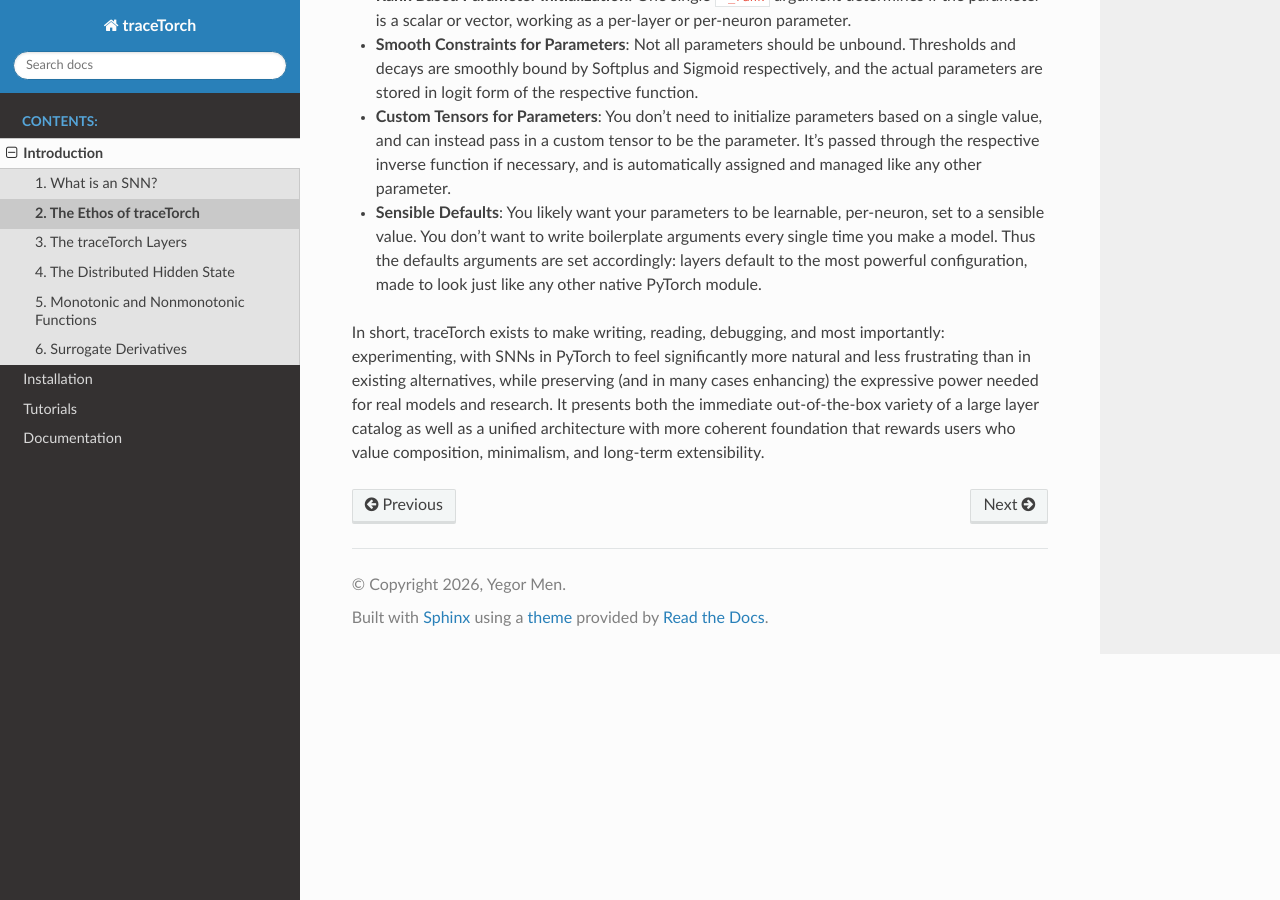
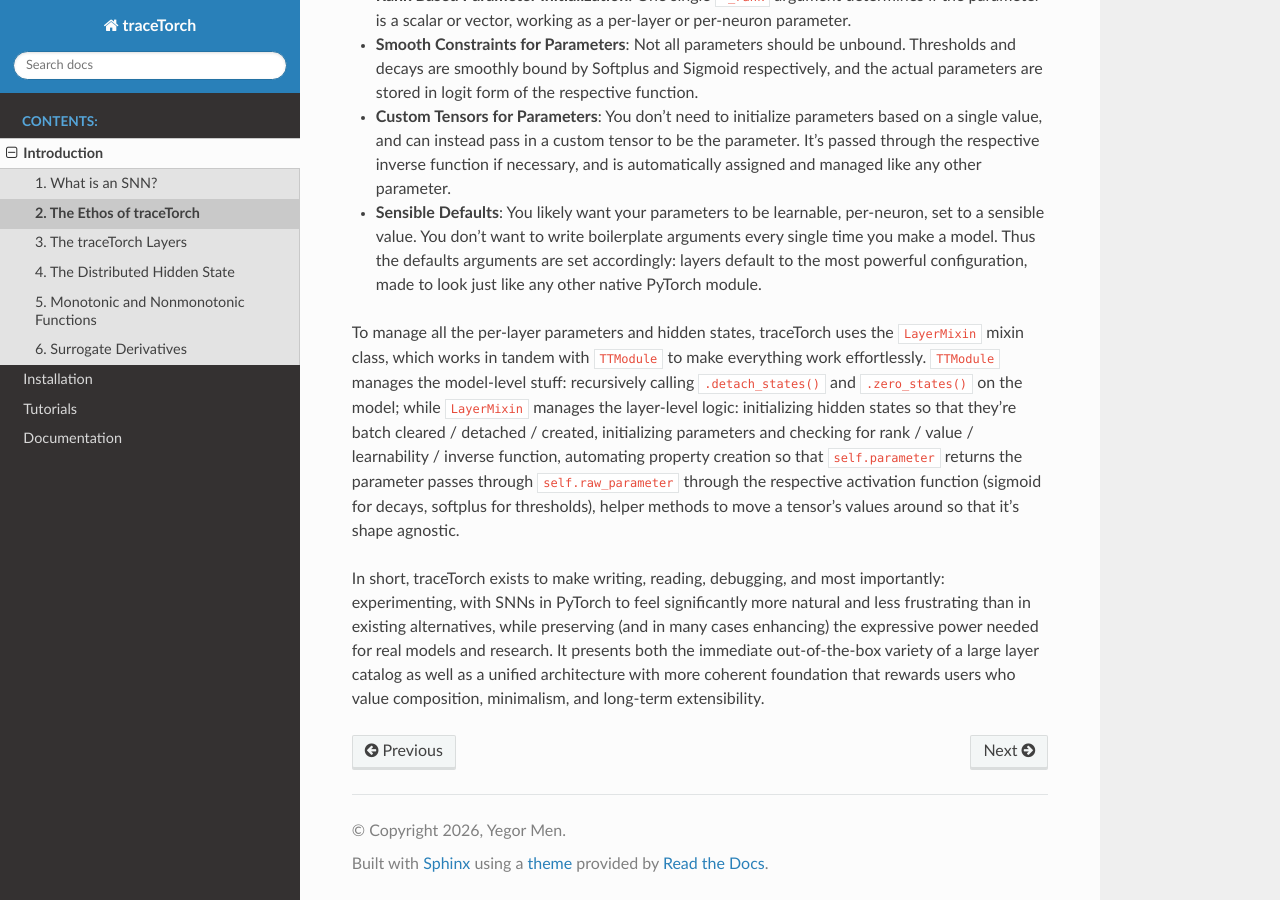
Before and after one commit to Yegor-men/tracetorch, a Sphinx documentation site: the page built from docs/source/introduction/2_ethos_of_tracetorch.rst, in a window 1280 px wide and 900 px high, scrolled down 1122 px. Built offline with Sphinx 7.4.7 and the Read the Docs theme 3.1.0, drawn with Linux system fonts in a browser that asks for light colours.

Commit message:
Added paragraph about LayerMixin

```diff
--- a/docs/source/introduction/2_ethos_of_tracetorch.rst
+++ b/docs/source/introduction/2_ethos_of_tracetorch.rst
@@ -46,6 +46,13 @@ Further design choices reinforce cleanliness and gradient-friendliness:
   don't want to write boilerplate arguments every single time you make a model. Thus the defaults arguments are set accordingly:
   layers default to the most powerful configuration, made to look just like any other native PyTorch module.
 
+To manage all the per-layer parameters and hidden states, traceTorch uses the ``LayerMixin`` mixin class, which works in tandem
+with ``TTModule`` to make everything work effortlessly. ``TTModule`` manages the model-level stuff: recursively calling
+``.detach_states()`` and ``.zero_states()`` on the model; while ``LayerMixin`` manages the layer-level logic: initializing
+hidden states so that they're batch cleared / detached / created, initializing parameters and checking for rank / value / learnability / inverse function,
+automating property creation so that ``self.parameter`` returns the parameter passes through ``self.raw_parameter`` through the respective activation
+function (sigmoid for decays, softplus for thresholds), helper methods to move a tensor's values around so that it's shape agnostic.
+
 In short, traceTorch exists to make writing, reading, debugging, and most importantly: experimenting, with SNNs in PyTorch
 to feel significantly more natural and less frustrating than in existing alternatives, while preserving (and in many cases enhancing)
 the expressive power needed for real models and research. It presents both the immediate out-of-the-box variety of a large layer
```
